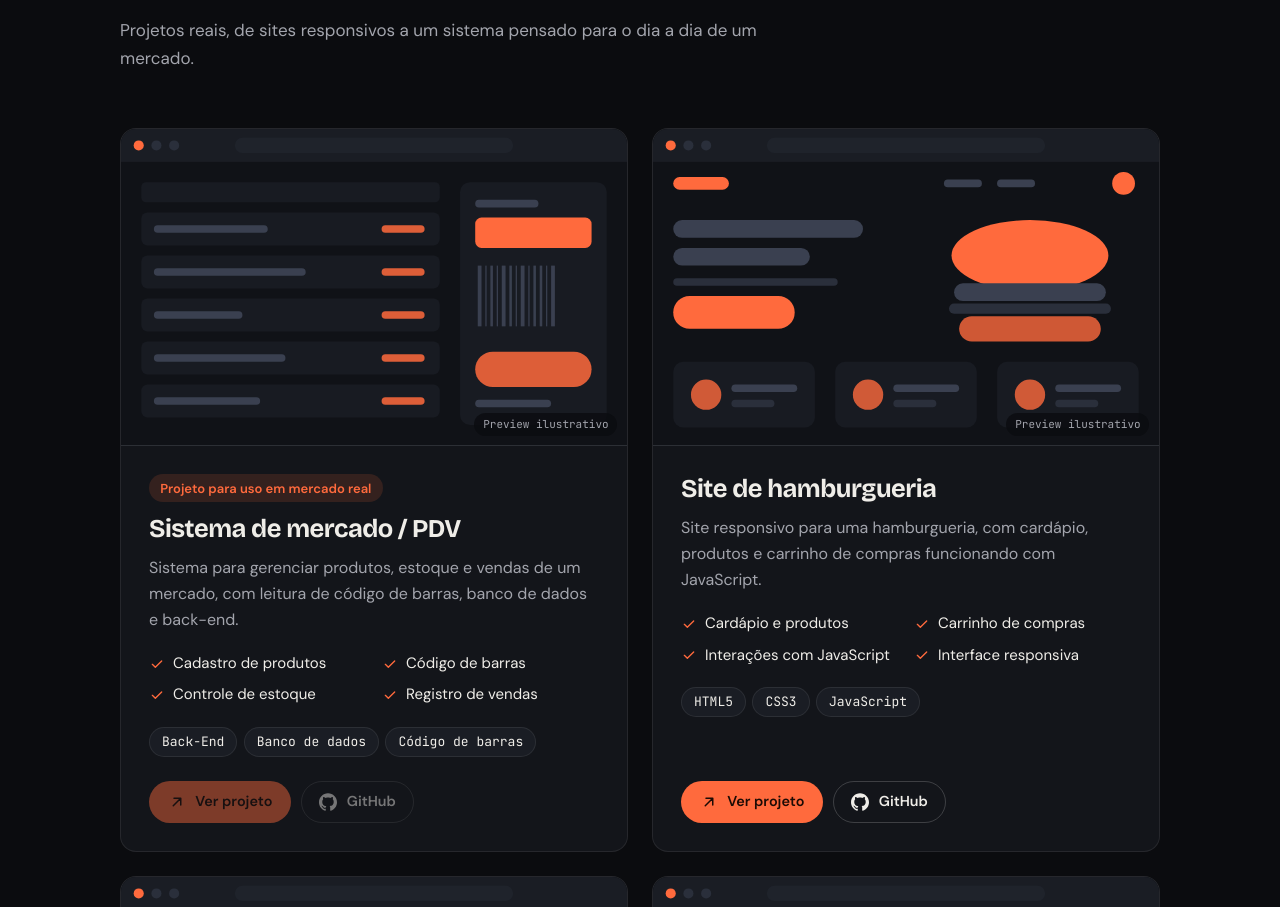
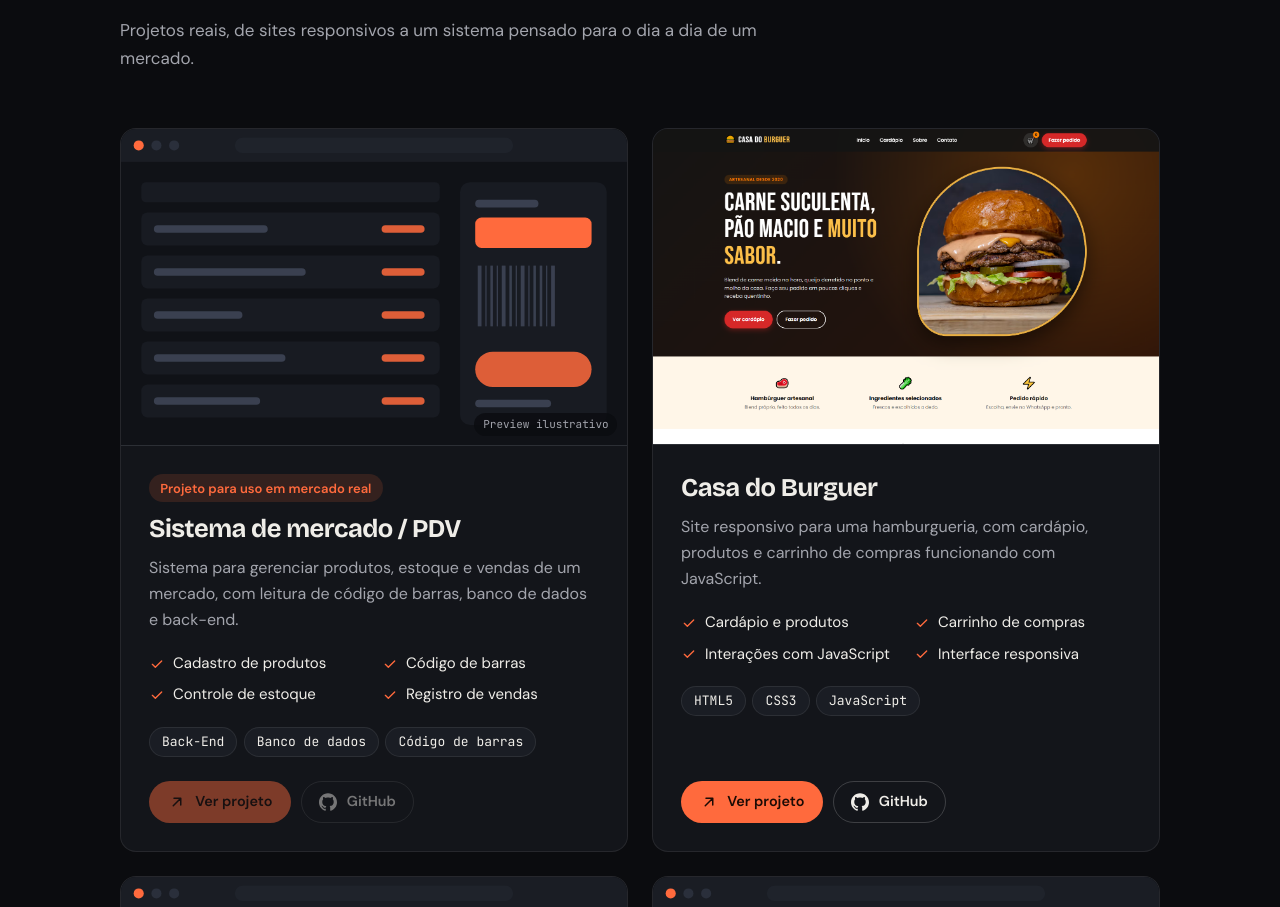
Before and after one commit to DevPedro2408/Portifolio-pedro, a React (Vite) app: page / in a window 1280 px wide. Shown: the part 3365-4272 px from the top of the page. Built offline with nearby package versions, Linux system fonts and the light colour scheme.

Commit message:
imagem Casa burger2

```diff
--- a/src/data/projects.js
+++ b/src/data/projects.js
@@ -19,7 +19,7 @@ export const projects = [
   },
   {
     id: 'site-hamburgueria',
-    name: 'Site de hamburgueria',
+    name: 'Casa do Burguer',
     badge: '',
     description:
       'Site responsivo para uma hamburgueria, com cardápio, produtos e carrinho de compras funcionando com JavaScript.',
@@ -32,7 +32,7 @@ export const projects = [
     technologies: ['HTML5', 'CSS3', 'JavaScript'],
     demoUrl: 'https://casadoburguer-prototipo.vercel.app/',
     repoUrl: 'https://github.com/DevPedro2408/casadoburguer2',
-    image: '',
+    image: '../assets/casa-burguer2.png',
     previewVariant: 'burger',
   },
   {
```
Also changed, not shown: assets/casa-burguer2.png (added), assets/finanly.png (added).
